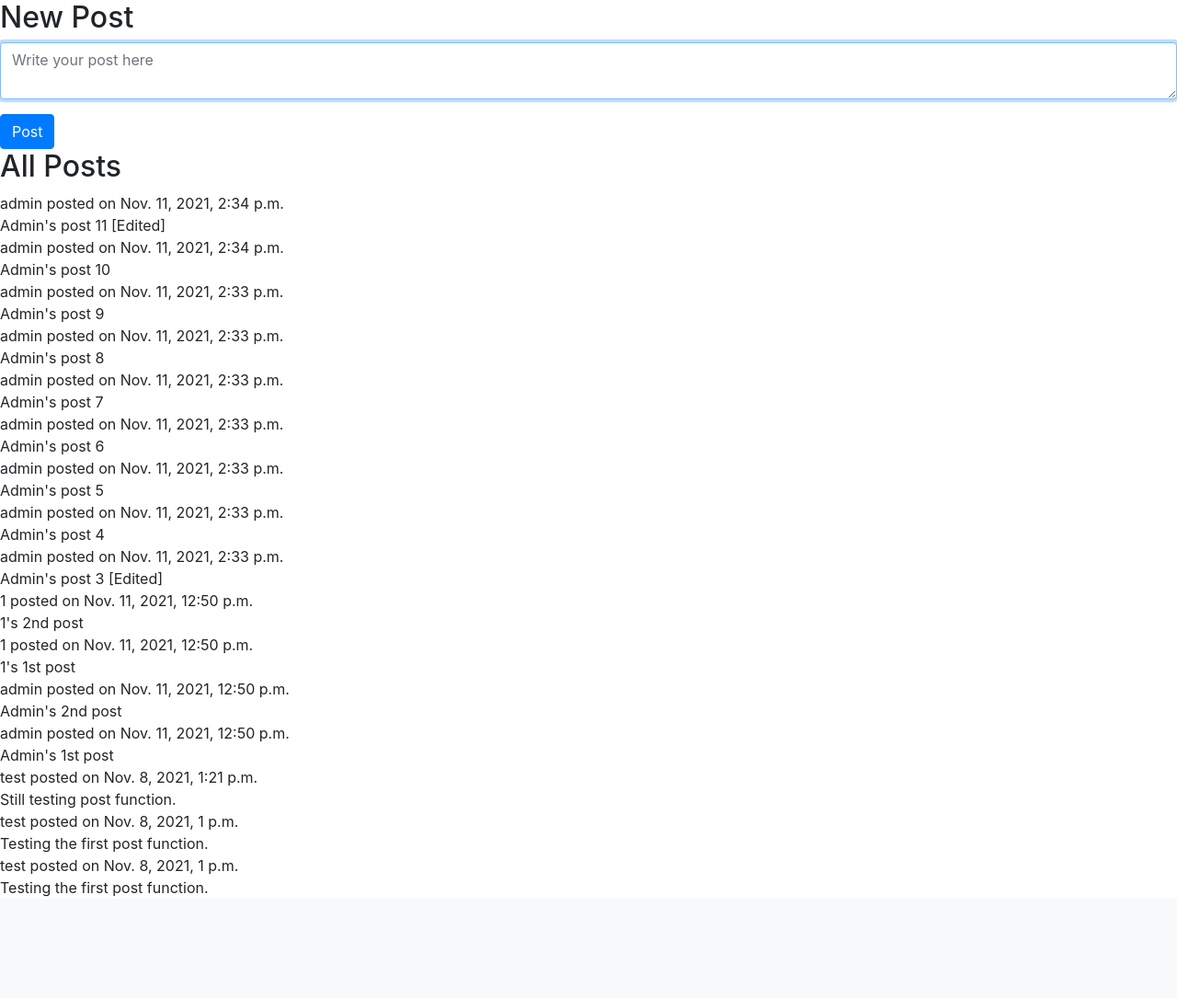
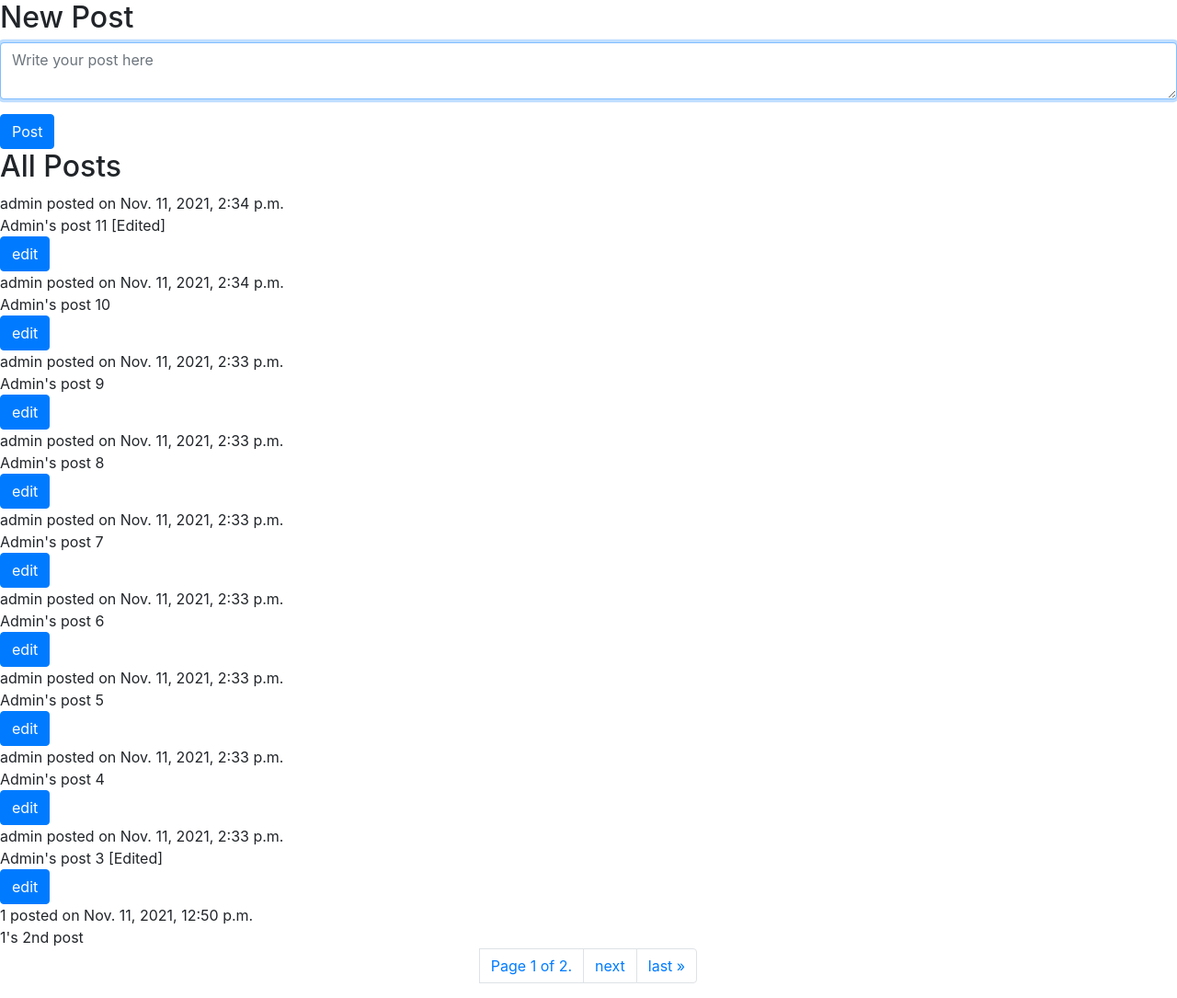
Before and after one commit to engrnonny/web50-network, a Django app: page / in a window 1280 px wide. Shown: the part 56-1141 px from the top of the page at 92% size. Before the commit the page ends 1031 px from the top, so only its background shows below. Run offline with Django 3.2, Linux system fonts and the light colour scheme; a user stored in the database is signed in; data comes from the database, SQL or seed files in the repository; both versions use the stored data as it was after the commit; some libraries are stand-ins or nearby versions.

Commit message:
Pagination Specification completed and Edit Post specification started

```diff
--- a/network/templates/network/index.html
+++ b/network/templates/network/index.html
@@ -16,16 +16,34 @@
     <div>
         {% if posts %}
             <h2>All Posts</h2>
-            {% for post in posts %}
+            {% for post in page_obj %}
                 <div>
+                    <div>{{ post.user }} posted on {{ post.date_added }}</div>
                     <div>
-                        <div>{{ post.user }} posted on {{ post.date_added }}</div>
-                        <div>
-                            {{ post.body }}
-                        </div>
+                        {{ post.body }}
                     </div>
+                    {% if post.user == user %}
+                        <a class="btn btn-primary" href="{% url 'edit-post' post.id %}">edit</a>
+                    {% endif %}
                 </div>
             {% endfor %}
+            <nav aria-label="Page navigation example">
+                <ul class="pagination justify-content-center">
+                    {% if page_obj.has_previous %}
+                    <li class="page-item"><a class="page-link" href="?page=1">&laquo; first</a></li>
+                    <li class="page-item"><a class="page-link" href="?page={{ page_obj.previous_page_number }}">previous</a></li>
+                    {% endif %}
+
+                    <span class="current page-link">
+                        Page {{ page_obj.number }} of {{ page_obj.paginator.num_pages }}.
+                    </span>
+
+                    {% if page_obj.has_next %}
+                    <li class="page-item"><a class="page-link" href="?page={{ page_obj.next_page_number }}">next</a></li>
+                    <li class="page-item"><a class="page-link" href="?page={{ page_obj.paginator.num_pages }}">last &raquo;</a></li>
+                    {% endif %}
+                </ul>
+            </nav>
         {% endif %}
     </div>
 </main>
--- a/network/templates/network/layout.html
+++ b/network/templates/network/layout.html
@@ -16,7 +16,7 @@
               <ul class="navbar-nav mr-auto">
                 {% if user.is_authenticated %}
                     <li class="nav-item">
-                        <a class="nav-link" href="{% url 'user-profile' user.username"><strong>{{ user.username }}</strong></a>
+                        <a class="nav-link" href="{% url 'user-profile' user.username %}"><strong>{{ user.username }}</strong></a>
                     </li>
                 {% endif %}
                 <li class="nav-item">
@@ -24,7 +24,7 @@
                 </li>
                 {% if user.is_authenticated %}
                     <li class="nav-item">
-                        <a class="nav-link" href="#">Following</a>
+                        <a class="nav-link" href="{% url 'following' %}">Following</a>
                     </li>
                     <li class="nav-item">
                         <a class="nav-link" href="{% url 'logout' %}">Log Out</a>
--- a/network/urls.py
+++ b/network/urls.py
@@ -10,5 +10,7 @@ urlpatterns = [
     path("register", views.register, name="register"),
     path("new-post", views.new_post, name="new-post"),
     path("user/<slug>", views.user_profile, name="user-profile"),
-    path("user/f/<slug>", views.follow_or_unfollow, name="follow-or-unfollow")
+    path("users/f/", views.following, name="following"),
+    path("user/f/<slug>", views.follow_or_unfollow, name="follow-or-unfollow"),
+    path("user/p/<slug>", views.edit_post, name="edit-post")
 ]
--- a/network/views.py
+++ b/network/views.py
@@ -1,7 +1,7 @@
-
 
 from django.contrib.auth import authenticate, login, logout
 from django.contrib.auth.decorators import login_required
+from django.core.paginator import Paginator
 from django.db import IntegrityError
 from django.http import HttpResponse, HttpResponseRedirect
 from django.shortcuts import render, redirect
@@ -12,7 +12,11 @@ from .models import *
 
 def index(request):
     posts = Post.objects.all().order_by('-date_added')
+    paginator = Paginator(posts, 10)
+    page_number = request.GET.get('page')
+    page_obj = paginator.get_page(page_number)
     context = {
+        'page_obj': page_obj,
         'posts': posts
     }
     return render(request, "network/index.html", context)
@@ -94,6 +98,12 @@ def user_profile(request, slug):
     if profile_user:
         try:
             posts = Post.objects.filter(user=profile_user).order_by('-date_added')
+
+
+            paginator = Paginator(posts, 10)
+            page_number = request.GET.get('page')
+            page_obj = paginator.get_page(page_number)
+
             followee = Follower.objects.get(user=profile_user)
             followers = len(User.objects.filter(followers__id=followee.id))
             following = len(User.objects.filter(following__id=followee.id))
@@ -103,6 +113,7 @@ def user_profile(request, slug):
                 'followed': followed,
                 'followers': followers,
                 'following': following,
+                'page_obj': page_obj,
                 'posts': posts,
                 'profile_user': profile_user
             }
@@ -162,3 +173,57 @@ def follow_or_unfollow(request, slug):
         follow.save()
         follow.followers.add(follower)
         return HttpResponseRedirect(request.META.get('HTTP_REFERER'))
+
+
+# Following Page
+# Following Page
+# Following Page
+@login_required
+def following(request):
+    if Follower.objects.filter(user=request.user).exists():
+        following_object = Follower.objects.get(user=request.user)
+        followings = User.objects.filter(following__id=following_object.id)
+        print(followings)
+        posts = []
+        for following in followings:
+            following_posts = Post.objects.filter(user=following)
+            for post in following_posts:
+                posts.append(post)
+
+        paginator = Paginator(posts, 10)
+        page_number = request.GET.get('page')
+        page_obj = paginator.get_page(page_number)
+        context = {
+            'page_obj': page_obj,
+            'posts': posts
+        }
+        return render(request, "network/following.html", context)
+    else:
+        return HttpResponseRedirect(request.META.get('HTTP_REFERER'))
+
+
+# Edit Post
+# Edit Post
+# Edit Post
+@login_required
+def edit_post(request, slug):
+    try:
+        post = Post.objects.get(id=slug)
+        if request.user == post.user:
+            if request.method == "POST":
+                body = request.POST["body"]
+                post = Post.objects.get(id=slug)
+                post.body = body
+                post.save()
+                return redirect("index")
+
+            else:
+                context = {
+                    'post': post
+                }
+                return render(request, "network/edit-post.html", context)
+        else:
+            return redirect("index")
+
+    except IntegrityError:
+        return redirect("index")
```
Also changed, not shown: network/templates/network/edit-post.html (added, +23 -0 lines), network/templates/network/following.html (added, +39 -0 lines), network/templates/network/new-post.html (deleted, +0 -21 lines), network/templates/network/user-profile.html (+22 -5 lines), db.sqlite3.
